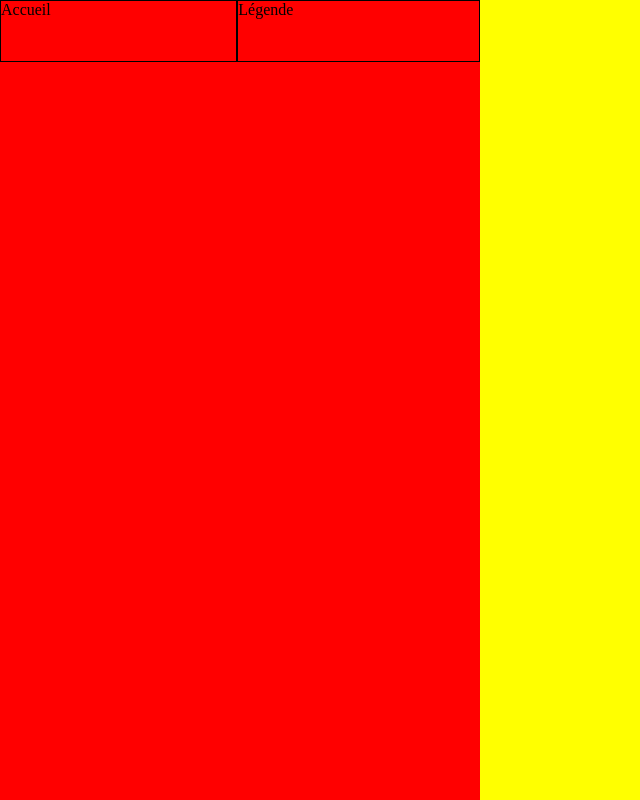
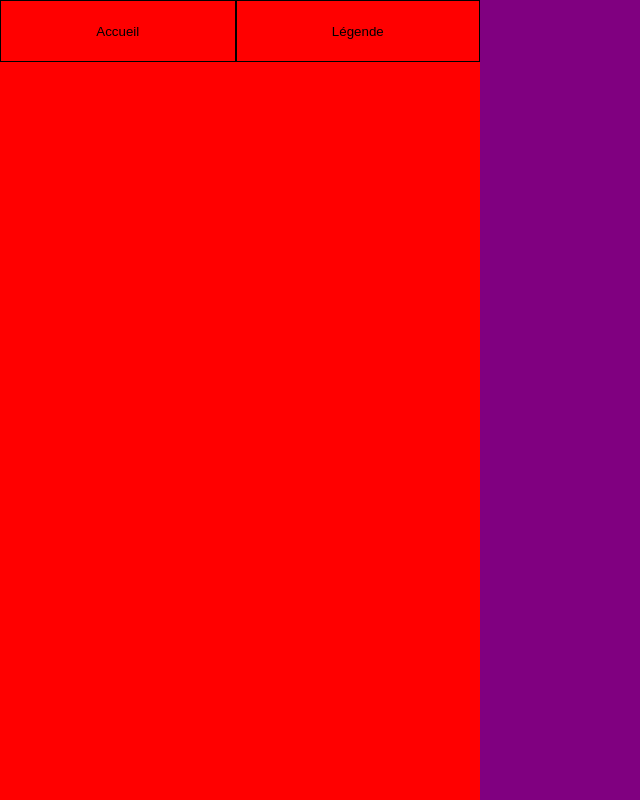
Before and after one commit to bellice/turkana, a Vue app: page / in a window 1280 px wide. Shown: the whole page, without its empty margins (0-640 px from the left). Built offline with nearby package versions, Linux system fonts and the light colour scheme.

Commit message:
change vue router

```diff
--- a/src/components/Home.vue
+++ b/src/components/Home.vue
@@ -1,5 +1,5 @@
 <template>
-  <div>
+  <div id="content-home">
     <p>Ceci est la vue de l'accueil</p>
   </div>
 </template>
--- a/src/components/Legend.vue
+++ b/src/components/Legend.vue
@@ -1,3 +1,5 @@
 <template>
-  <p>Ceci est la vue de la légende</p>
+  <div id="content-legend">
+    <p>Ceci est la vue de la légende</p>
+  </div>
 </template>
--- a/src/components/Map.vue
+++ b/src/components/Map.vue
@@ -1,5 +1,5 @@
 <template>
-  <div>
+  <div id="content-map">
     <p>Ceci est la vue de la carte</p>
   </div>
 </template>
--- a/src/components/Nav.vue
+++ b/src/components/Nav.vue
@@ -1,15 +1,15 @@
 <template>
   <nav>
     <div class="nav-home nav-item">
-      <span>Accueil</span>
+      <router-link class= "nav-button" :to="{name: 'a'}" tag="button"><span>Accueil</span></router-link>
     </div>
 
     <div class="nav-map nav-item">
-      <span>Carte</span>
+      <router-link class= "nav-button" :to="{name: 'b'}" tag="button"><span>Carte</span></router-link>
     </div>
 
     <div class="nav-legend nav-item">
-      <span>Légende</span>
+      <router-link class= "nav-button" :to="{name: 'c'}" tag="button"><span>Légende</span></router-link>
     </div>
   </nav>
 </template>
--- a/src/main.js
+++ b/src/main.js
@@ -10,16 +10,24 @@ const router = new VueRouter({
   mode: "history",
   routes: [
     {
+      path: "/",
+      component: Home,
+      name: "root"
+    },
+    {
       path: "/accueil",
-      component: Home
+      component: Home,
+      name: "a"
     },
     {
       path: "/carte",
-      component: Map
+      component: Map,
+      name: "b"
     },
     {
       path: "/legende",
-      component: Legend
+      component: Legend,
+      name: "c"
     }
   ]
 });
--- a/src/styles/basics/_base.scss
+++ b/src/styles/basics/_base.scss
@@ -2,3 +2,11 @@
 body{
   margin:0;
 }
+
+a{
+  text-decoration: none;
+}
+
+p{
+  margin: 0;
+}
--- a/src/styles/components/_Home.scss
+++ b/src/styles/components/_Home.scss
@@ -0,0 +1,4 @@
+#content-home{
+    height: 100%;
+    background-color:purple;
+}
--- a/src/styles/components/_Legend.scss
+++ b/src/styles/components/_Legend.scss
@@ -0,0 +1,4 @@
+#content-legend{
+    height: 100%;
+    background-color:green;
+}
--- a/src/styles/components/_Map.scss
+++ b/src/styles/components/_Map.scss
@@ -0,0 +1,4 @@
+#content-map{
+    height: 100%;
+    background-color:blue;
+}
--- a/src/styles/components/_Nav.scss
+++ b/src/styles/components/_Nav.scss
@@ -38,3 +38,11 @@ nav{
   display: none;
   }
 }
+
+.nav-button{
+  width: 100%;
+  height: 100%;
+  background: none;
+  border:none;
+  cursor: pointer;
+}
--- /dev/null
+++ b/src/styles/global.css
@@ -0,0 +1,118 @@
+body {
+  margin: 0;
+}
+
+a {
+  text-decoration: none;
+}
+
+.l-container {
+  margin: 0;
+  display: -ms-grid;
+  display: grid;
+  height: 100vh;
+  width: 100vw;
+}
+
+@media (max-width: 992px) {
+  .l-container {
+    -ms-grid-rows: 1fr 60px;
+        grid-template-rows: 1fr 60px;
+  }
+}
+
+@media (min-width: 992px) {
+  .l-container {
+    -ms-grid-columns: 480px 1fr;
+        grid-template-columns: 480px 1fr;
+  }
+}
+
+nav {
+  background-color: red;
+  display: -webkit-box;
+  display: -ms-flexbox;
+  display: flex;
+}
+
+@media (max-width: 992px) {
+  nav {
+    -ms-grid-row: 2;
+    grid-row: 2;
+  }
+}
+
+@media (min-width: 992px) {
+  nav {
+    -ms-grid-column: 1;
+    -ms-grid-column-span: 1;
+    grid-column: 1/2;
+    -ms-grid-row: 1;
+    grid-row: 1;
+    z-index: 1;
+  }
+}
+
+.nav-item {
+  border: 1px solid;
+}
+
+@media (max-width: 992px) {
+  .nav-item {
+    -webkit-box-flex: 1;
+        -ms-flex-positive: 1;
+            flex-grow: 1;
+    text-align: center;
+  }
+}
+
+@media (min-width: 992px) {
+  .nav-item {
+    -webkit-box-flex: 1;
+        -ms-flex-positive: 1;
+            flex-grow: 1;
+    height: 60px;
+  }
+}
+
+.nav-item span {
+  -ms-flex-line-pack: center;
+      align-content: center;
+}
+
+@media (min-width: 992px) {
+  .nav-map {
+    display: none;
+  }
+}
+
+.nav-button {
+  width: 100%;
+  height: 100%;
+  background: none;
+  border: none;
+  cursor: pointer;
+  outline: none;
+}
+
+section {
+  background-color: yellow;
+}
+
+@media (max-width: 992px) {
+  section {
+    -ms-grid-row: 1;
+    grid-row: 1;
+  }
+}
+
+@media (min-width: 992px) {
+  section {
+    -ms-grid-column: 1;
+    -ms-grid-column-span: 2;
+    grid-column: 1/3;
+    -ms-grid-row: 1;
+    grid-row: 1;
+  }
+}
+/*# sourceMappingURL=global.css.map */
```
Also changed, not shown: 1 other file (tests, documents, lock files or other folders).
